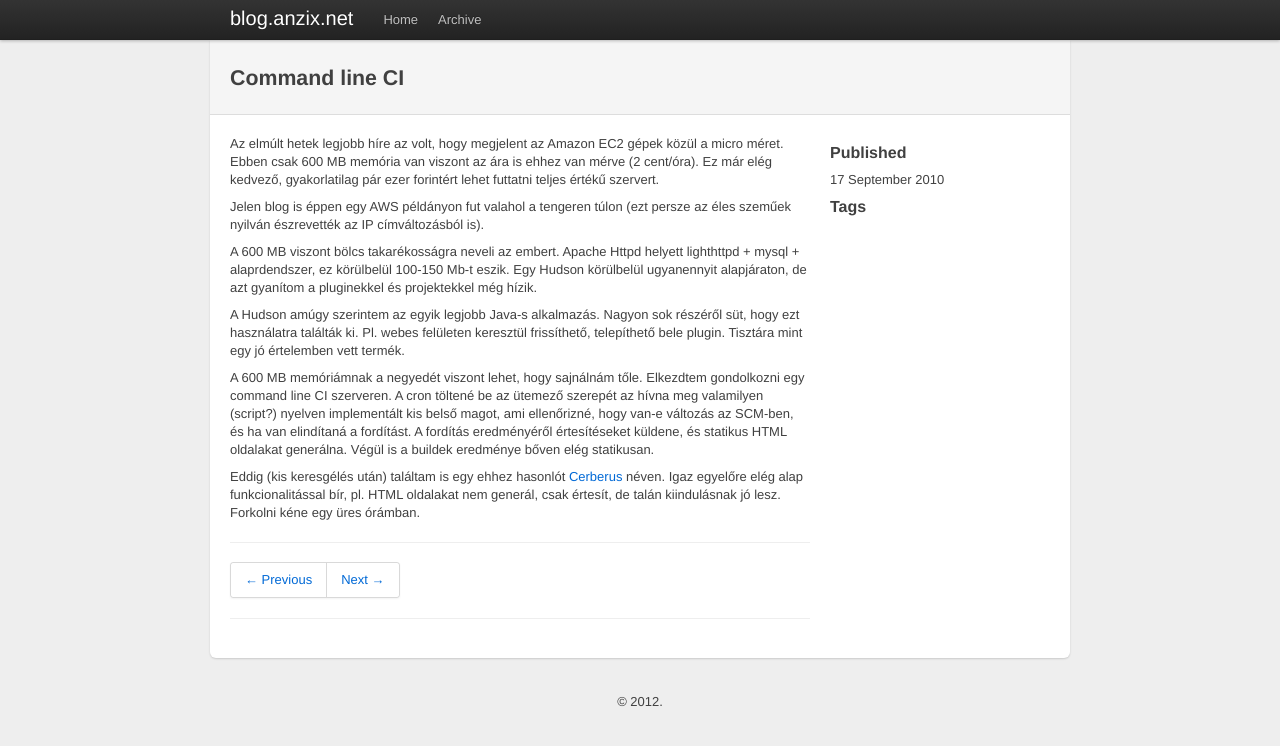
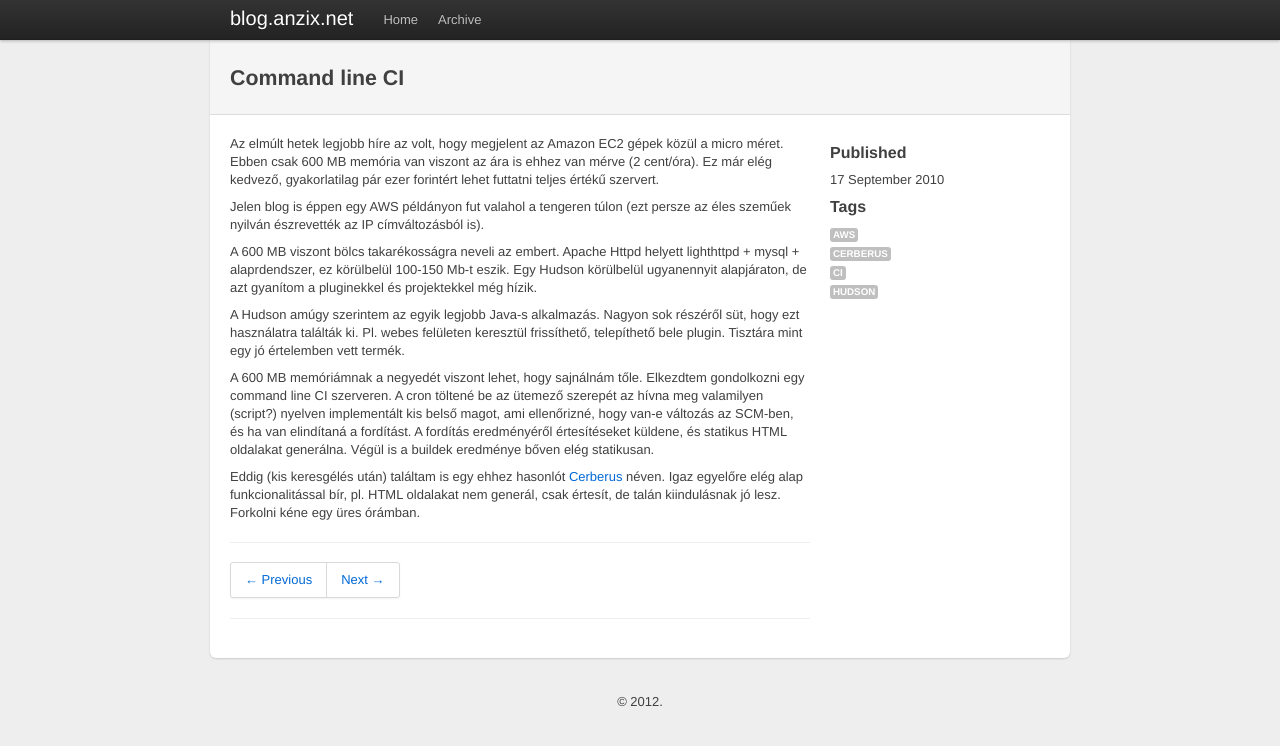
Before and after one commit to elek/blog.anzix.net, a Jekyll site: the page built from _posts/2010-09-17-command-line-ci.md, in a window 1280 px wide. Shown: the top 746 px of the page. Built offline with Jekyll 4.4.1, drawn with Linux system fonts in a browser that asks for light colours; comment, search, counter and statistics services are not loaded.

```diff
--- a/_layouts/post.html
+++ b/_layouts/post.html
@@ -34,9 +34,17 @@ layout: layout
 
   {% unless page.tags == empty %}
     <h4>Tags</h4>
-    <ul class="tag_box">
-    {% assign tags_list = page.tags %}
-    </ul>
+
+{% if page.tags.first[0] == null %}
+        {% for tag in page.tags %}
+          <span class="label">{{ tag }} <!--span>{{ site.tags[tag].size }}</span--></span><br/>
+        {% endfor %}
+     {% else %}
+        {% for tag in page.tags %}
+          <span class="label">{{ tag }}<!--span>{{ tag[1].size }}</span--></span><br/>
+         {% endfor %}
+     {% endif %}
+
   {% endunless %}
   </div>
 </div>
```
Also changed, not shown: other parts of _layouts/post.html (+2 -2 lines), index.html (+5 -3 lines).
